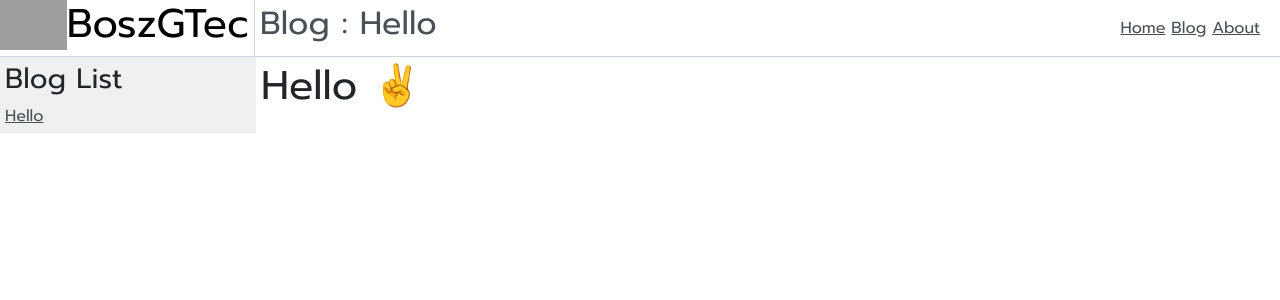
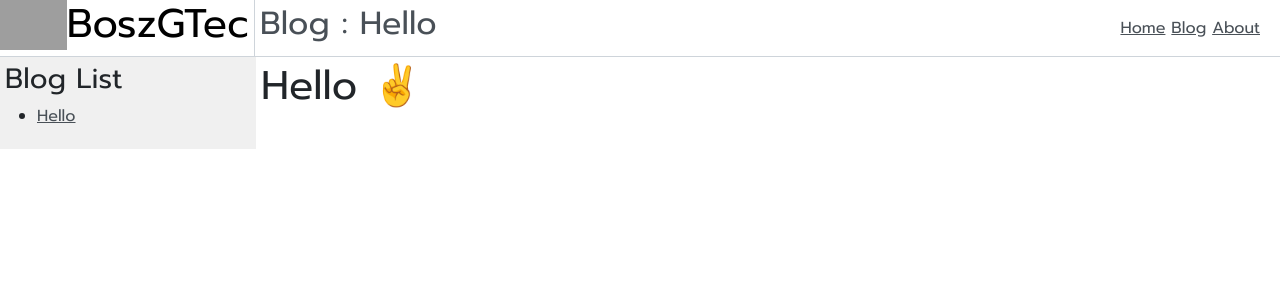
Before and after one commit to BoszGTec/Blog, a Jekyll site: the page built from _posts/2022-04-23-Hello.md, in a window 1280 px wide. Shown: the top 300 px of the page. Built offline with Jekyll 4.4.1, drawn with Linux system fonts in a browser that asks for light colours; grey boxes are pictures that could not be loaded.

Commit message:
Update blog.html

```diff
--- a/_layouts/blog.html
+++ b/_layouts/blog.html
@@ -6,18 +6,22 @@
     <div class="d-flex">
       <div style="width:20%;padding:5px;background-color:#f0f0f0;">
       <h3>Blog List</h3>
+      <ul>
       {%for post in site.posts%}
         {%if post.tag != ""%}
          {%if post.title == post.tag%}
-          <a href="{{post.url | prepend: site.baseurl}}">{{ post.title }}</a>
-          <br/>
+          </li>
+           <a href="{{post.url | prepend: site.baseurl}}">{{ post.title }}</a>
+          </li>
          {%endif%}
         {%endif%}
         {%if post.tag == "cm"%}
-         <a href="{{post.url | prepend: site.baseurl}}">{{ post.title }}</a>
-         <br/>
+         <li>
+          <a href="{{post.url | prepend: site.baseurl}}">{{ post.title }}</a>
+         </li>
         {%endif%}
       {%endfor%}
+      </ul>
       </div>
       <div style="width:80%;padding:5px;overflow-x:hidden;" >{{content}}</div>
     </div>
```
